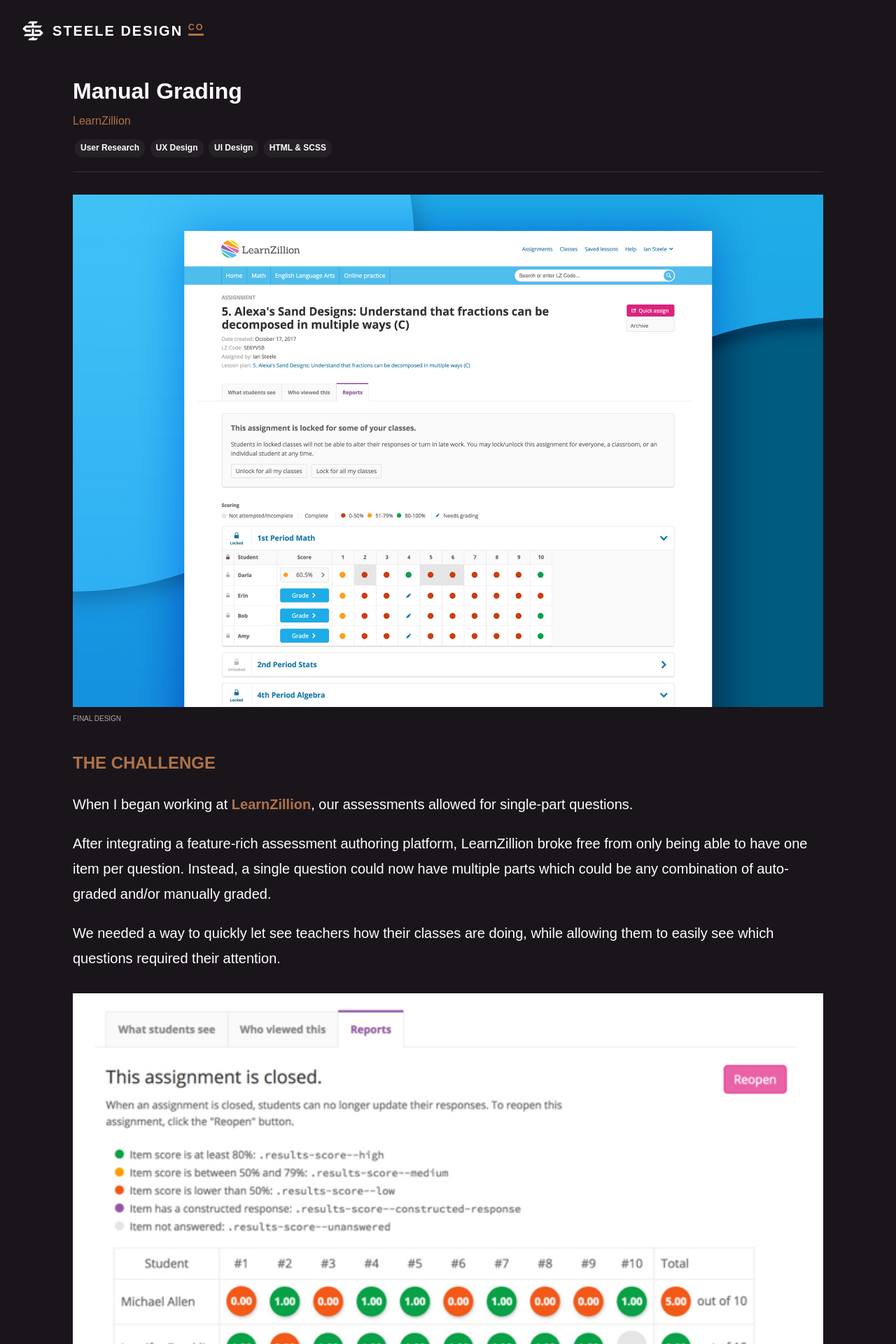
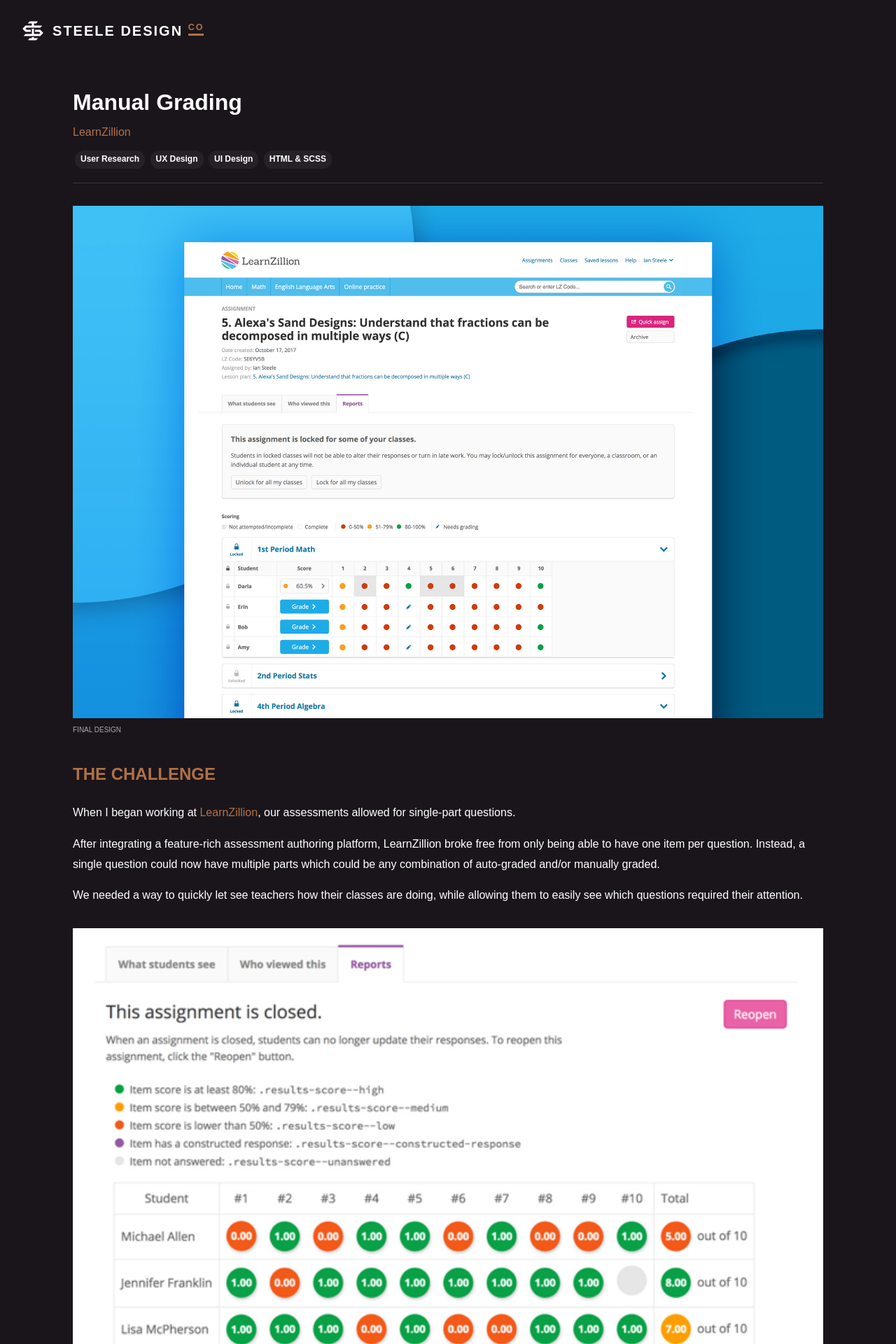
Before and after one commit to iansteele/iansteele, a Jekyll site: the page built from _projects/manual-grading.html, in a window 1280 px wide. Shown: the top 1920 px of the page at 70% size. Built offline with Jekyll 4.4.1, drawn with Linux system fonts in a browser that asks for light colours; some web fonts are replaced.

Commit message:
button title cleanup

```diff
--- a/_projects/manual-grading.html
+++ b/_projects/manual-grading.html
@@ -17,7 +17,7 @@ order: 1
 <div class="text-lockup">
   <h3>The Challenge</h3>
   <p> When I began working at
-    <a class="btn--text" href="https://www.learnzillion.com">LearnZillion</a>, our assessments
+    <a class="button--text" href="https://www.learnzillion.com">LearnZillion</a>, our assessments
     allowed for single-part questions.
   </p>
   <p>
--- a/_sass/_base.scss
+++ b/_sass/_base.scss
@@ -12,7 +12,6 @@
   padding: 0;
   text-decoration: none;
 }
-
 
 body {
 	background-color: $brand-primary;
--- a/_sass/_buttons.scss
+++ b/_sass/_buttons.scss
@@ -8,3 +8,7 @@
   text-align: center;
   text-transform: uppercase;
 }
+
+.button--text {
+  font-weight: inherit;
+}
--- a/_sass/_projects.scss
+++ b/_sass/_projects.scss
@@ -9,7 +9,7 @@
 	max-width: 1200px;
 	padding-left: 5%;
 	padding-right: 5%;
-	padding-top: 1rem;
+	padding-top: 2rem;
 
 	h3:before {
 		content: "";
--- a/_sass/_typography.scss
+++ b/_sass/_typography.scss
@@ -89,8 +89,5 @@ p {
 }
 
 @media (min-width: 1200px){
-	  p,
-	li {
-    font-size: 1.25rem;
-  }
+
 }
```
